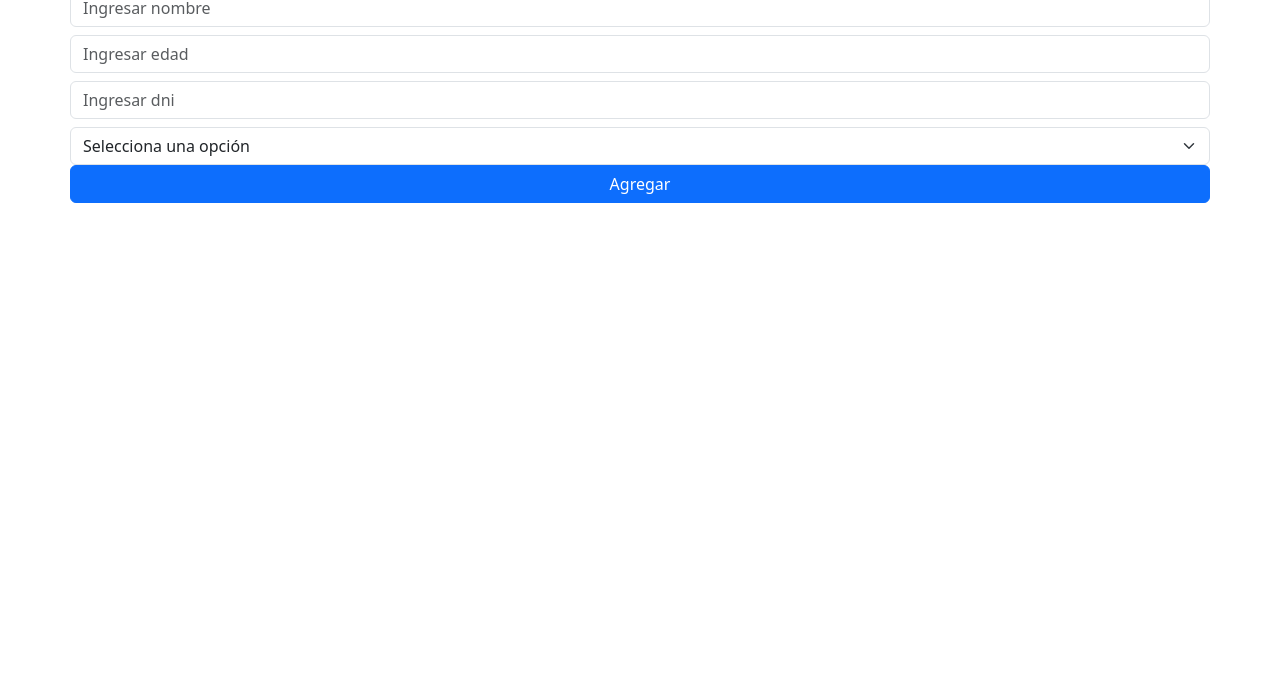
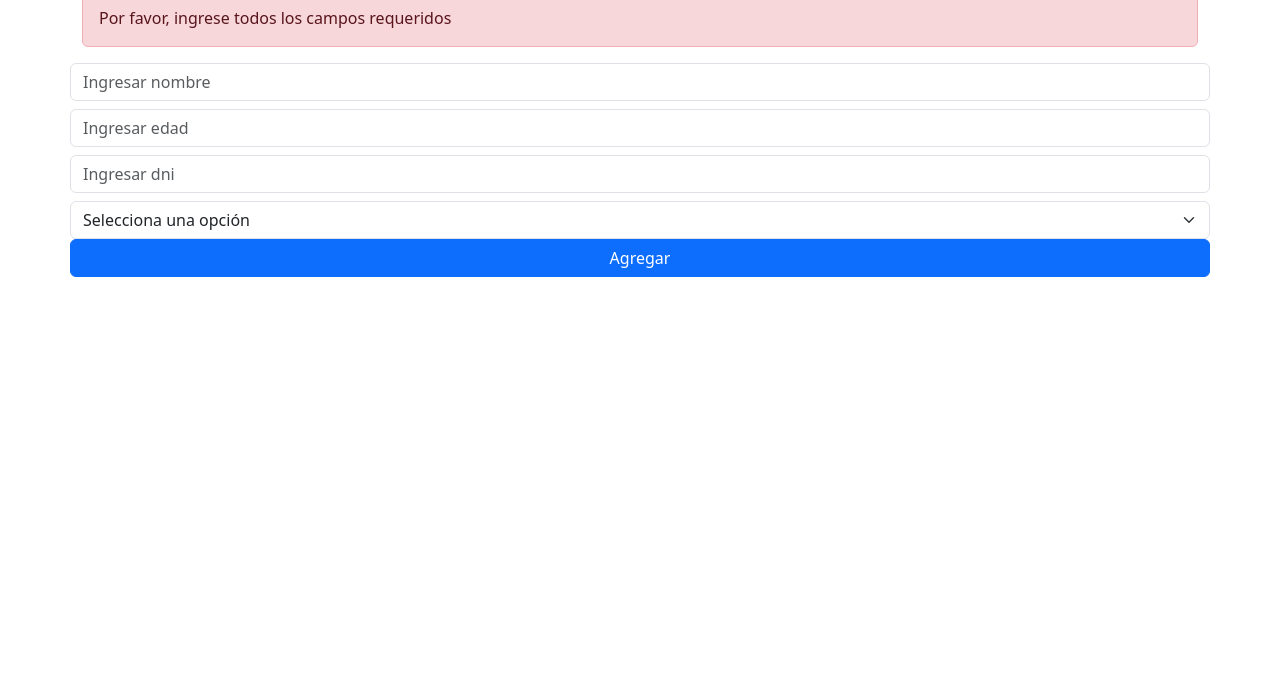
Before and after one commit to RodriOmar16/Mis-Projectos-JS, a plain HTML site: page practica-final/index.html in a window 1280 px wide. Shown: the part 115-800 px from the top of the page. Drawn offline with nearby package versions, Linux system fonts and the light colour scheme.

Commit message:
15102024_R2

```diff
--- a/practica-final/index.html
+++ b/practica-final/index.html
@@ -9,6 +9,10 @@
 <body>
   <div class="container my-5">
     <h1>Estudiantes y Profesores</h1>
+    <div class="alert alert-danger">
+      <!-- <svg class="bi flex-shrink-0 me-2" width="24" height="24" role="img" aria-label="Info:"><use xlink:href="#info-fill"/></svg>-->
+      <div>Por favor, ingrese todos los campos requeridos</div>
+    </div>
     <form id="formulario" class="row">
       <input
         type="text"
```
